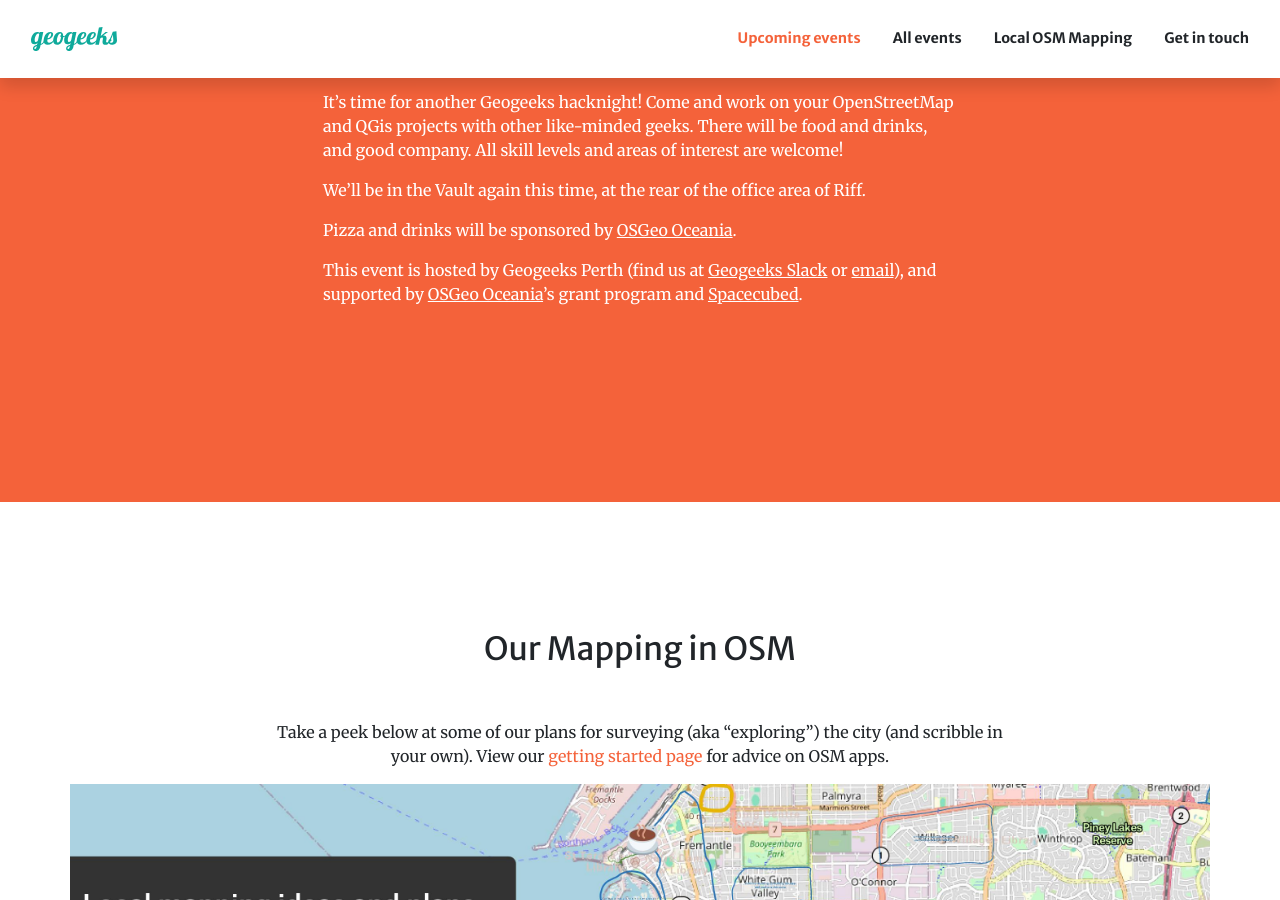
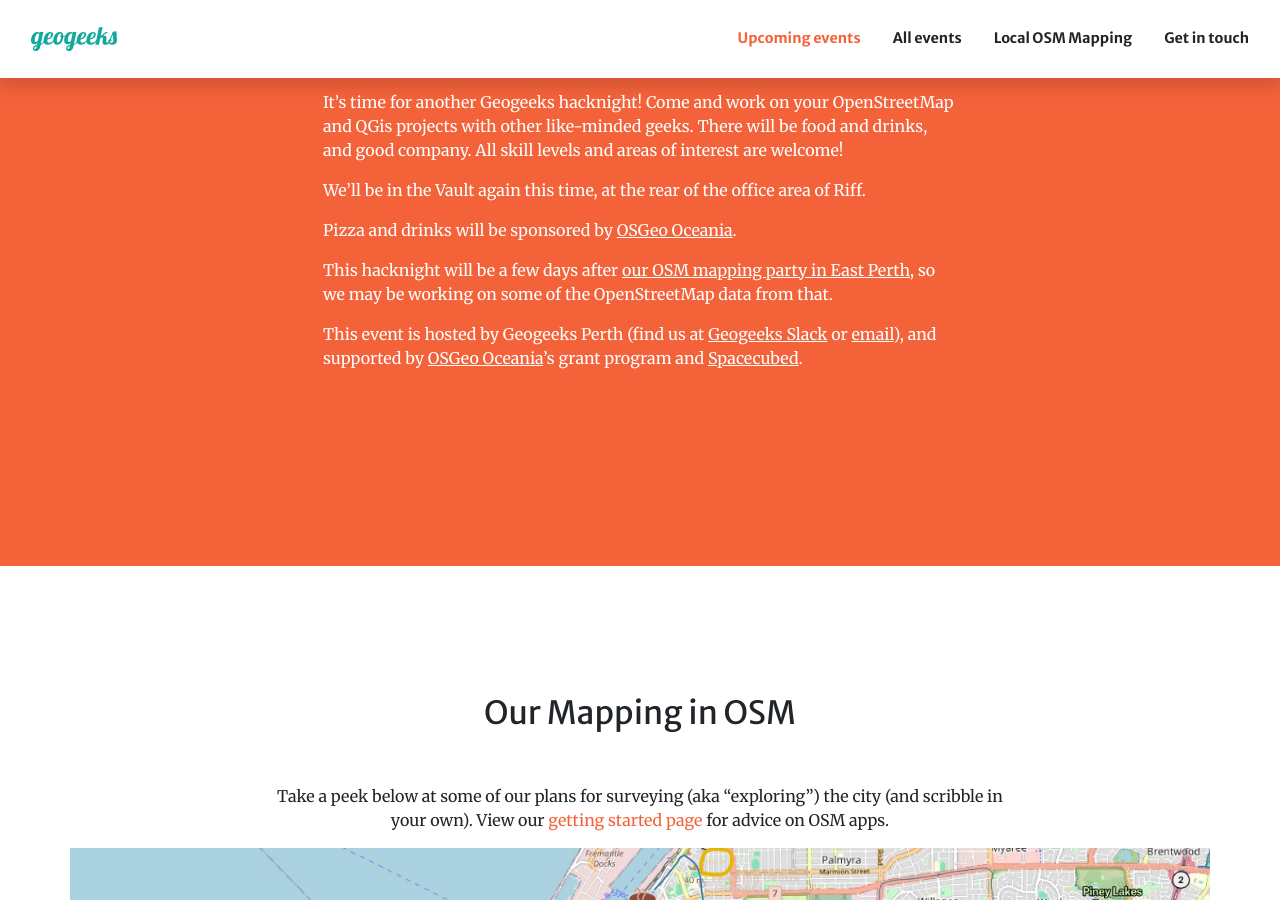
Before and after one commit to geogeeks-au/geogeeks-au.github.io, a Jekyll site: the page built from index.md, in a window 1280 px wide and 900 px high, scrolled down 1738 px. Built offline with Jekyll 4.4.1, drawn with Linux system fonts in a browser that asks for light colours; comment, search, counter and statistics services are not loaded.

Commit message:
Update 0312_hacknight.md
Link to OSM day

```diff
--- a/2026/0312_hacknight.md
+++ b/2026/0312_hacknight.md
@@ -24,6 +24,9 @@
 
 Pizza and drinks will be sponsored by [OSGeo Oceania](https://osgeo-oceania.org).
 
+This hacknight will be a few days after [our OSM mapping party in East Perth](./0308_osm-east-perth.html),
+so we may be working on some of the OpenStreetMap data from that.
+
 This event is hosted by Geogeeks Perth (find us at [Geogeeks Slack](https://join.slack.com/t/geogeeks/shared_invite/zt-13fnotoqb-YkyMTmvwZEB_nDUis_30hw)
 or [email](mailto:geogeeks.perth@gmail.com)),
 and supported by [OSGeo Oceania](https://osgeo-oceania.org)'s grant program and [Spacecubed](https://spacecubed.com).
```
